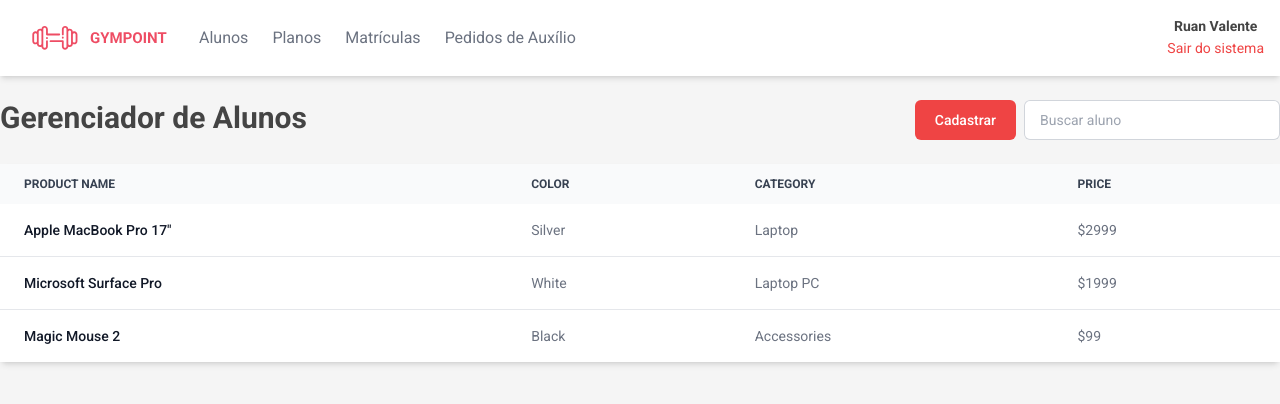
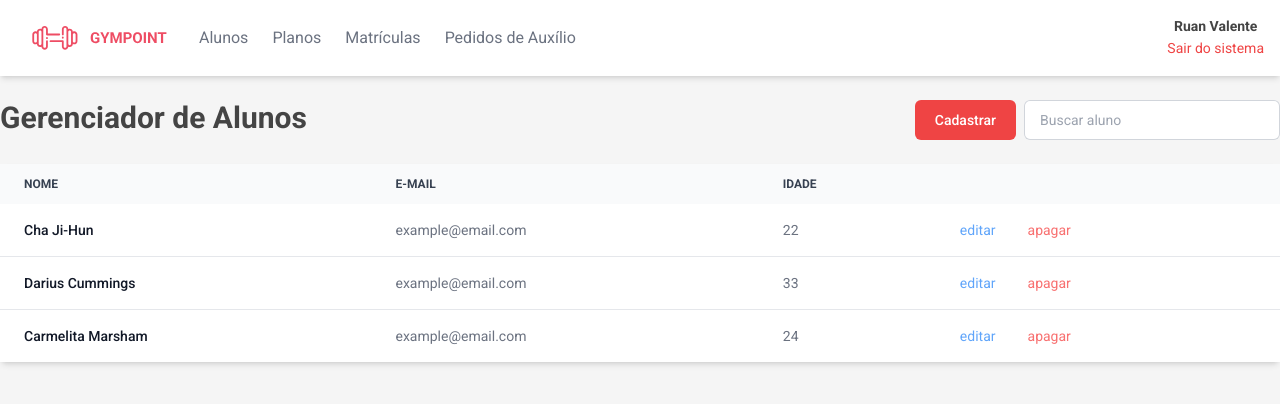
Before and after one commit to ruanvalente/gym-project, a React (Vite) app in the folder frontend/: page / in a window 1280 px wide. Shown: the top 404 px of the page. Built offline with nearby package versions, Linux system fonts and the light colour scheme.

Commit message:
WIP: mock data table

```diff
--- a/frontend/src/pages/student-list/index.tsx
+++ b/frontend/src/pages/student-list/index.tsx
@@ -19,18 +19,16 @@ export function StudentList() {
           <table className="w-full text-sm text-left text-gray-500 dark:text-gray-400">
             <thead className="text-xs text-gray-700 uppercase bg-gray-50 dark:bg-white dark:text-gray-400">
               <tr>
-                <th scope="col" className="px-6 py-3">
-                  Product name
+                <th scope="col" className="px-6 py-3 uppercase">
+                  Nome
                 </th>
-                <th scope="col" className="px-6 py-3">
-                  Color
+                <th scope="col" className="px-6 py-3 uppercase">
+                  E-mail
                 </th>
-                <th scope="col" className="px-6 py-3">
-                  Category
+                <th scope="col" className="px-6 py-3 uppercase">
+                  Idade
                 </th>
-                <th scope="col" className="px-6 py-3">
-                  Price
-                </th>
+                <th scope="col" className="px-6 py-3"></th>
               </tr>
             </thead>
             <tbody>
@@ -39,33 +37,42 @@ export function StudentList() {
                   scope="row"
                   className="px-6 py-4 font-medium text-gray-900 whitespace-nowrap dark:text-white"
                 >
-                  Apple MacBook Pro 17"
+                  Cha Ji-Hun
                 </th>
-                <td className="px-6 py-4">Silver</td>
-                <td className="px-6 py-4">Laptop</td>
-                <td className="px-6 py-4">$2999</td>
+                <td className="px-6 py-4">example@email.com</td>
+                <td className="px-6 py-4">22</td>
+                <td className="px-6 py-4">
+                  <button className="mr-4 text-blue-400">editar</button>
+                  <button className="ml-4 text-red-400">apagar</button>
+                </td>
               </tr>
               <tr className="bg-white border-b dark:bg-gray-800 dark:border-gray-700">
                 <th
                   scope="row"
                   className="px-6 py-4 font-medium text-gray-900 whitespace-nowrap dark:text-white"
                 >
-                  Microsoft Surface Pro
+                  Darius Cummings
                 </th>
-                <td className="px-6 py-4">White</td>
-                <td className="px-6 py-4">Laptop PC</td>
-                <td className="px-6 py-4">$1999</td>
+                <td className="px-6 py-4">example@email.com</td>
+                <td className="px-6 py-4">33</td>
+                <td className="px-6 py-4">
+                  <button className="mr-4 text-blue-400">editar</button>
+                  <button className="ml-4 text-red-400">apagar</button>
+                </td>
               </tr>
               <tr className="bg-white dark:bg-gray-800">
                 <th
                   scope="row"
                   className="px-6 py-4 font-medium text-gray-900 whitespace-nowrap dark:text-white"
                 >
-                  Magic Mouse 2
+                  Carmelita Marsham
                 </th>
-                <td className="px-6 py-4">Black</td>
-                <td className="px-6 py-4">Accessories</td>
-                <td className="px-6 py-4">$99</td>
+                <td className="px-6 py-4">example@email.com</td>
+                <td className="px-6 py-4">24</td>
+                <td className="px-6 py-4">
+                  <button className="mr-4 text-blue-400">editar</button>
+                  <button className="ml-4 text-red-400">apagar</button>
+                </td>
               </tr>
             </tbody>
           </table>
```
